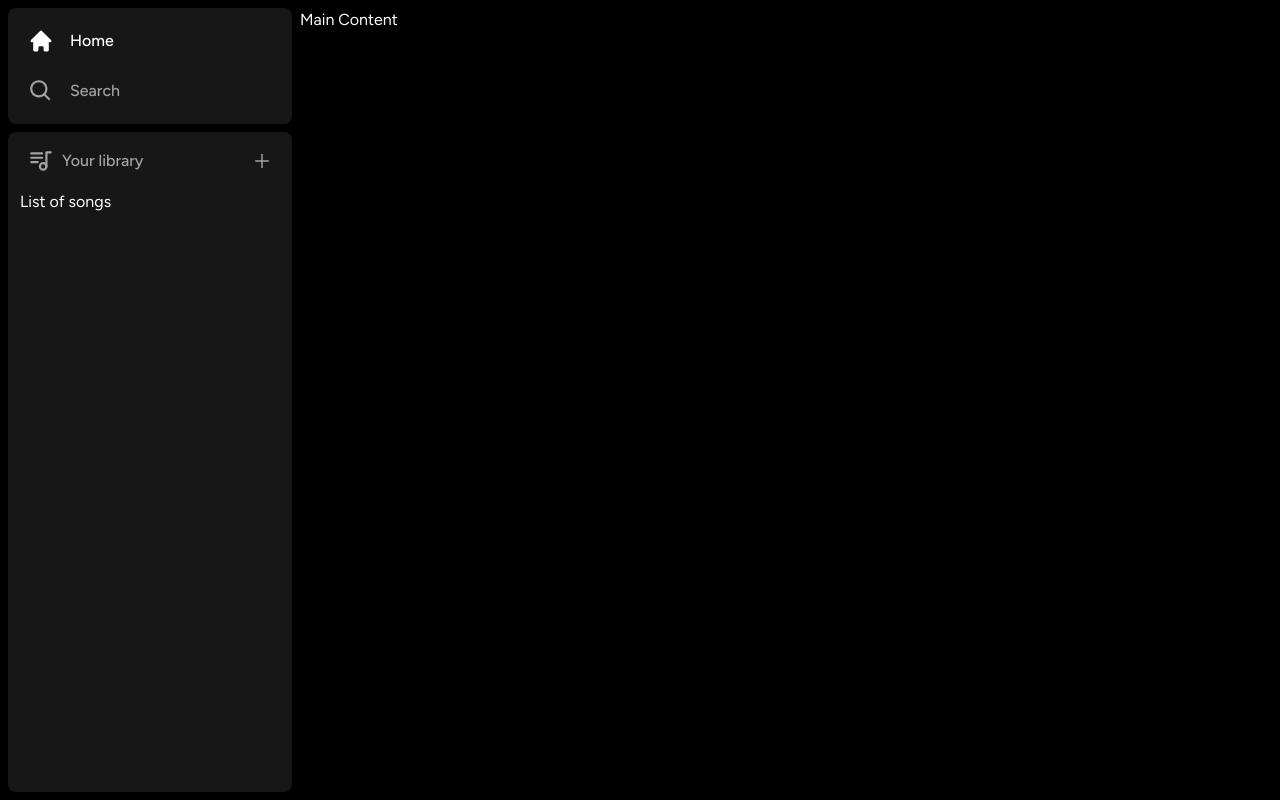
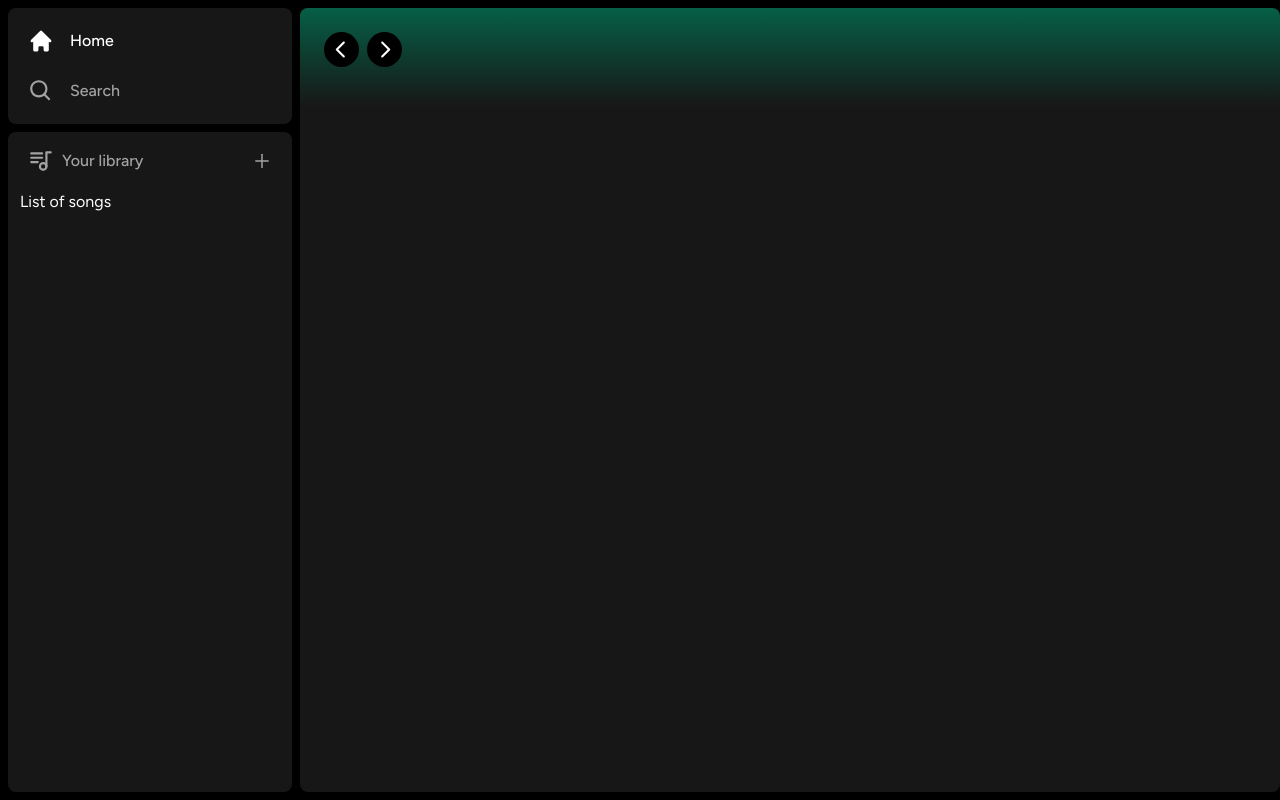
Before and after one commit to timo-tech19/spotify-clone, a Next.js app: page / in a window 1280 px wide. Built offline with nearby package versions, Linux system fonts and the light colour scheme.

Commit message:
added header element with navigation

```diff
--- a/app/(site)/page.tsx
+++ b/app/(site)/page.tsx
@@ -1,5 +1,11 @@
+import Header from "@/components/Header";
+
 function Home() {
-  return <div>Main Content</div>;
+	return (
+		<div className='bg-neutral-900 rounded-lg h-full w-full overflow-hidden overflow-y-auto'>
+			<Header>header</Header>
+		</div>
+	);
 }
 
 export default Home;
--- /dev/null
+++ b/components/Header.tsx
@@ -0,0 +1,56 @@
+"use client";
+
+import { useRouter } from "next/navigation";
+import { twMerge } from "tailwind-merge";
+import { RxCaretLeft, RxCaretRight } from "react-icons/rx";
+import { HiHome } from "react-icons/hi";
+import { BiSearch } from "react-icons/bi";
+
+interface HeaderProps {
+	children: React.ReactNode;
+	className?: string;
+}
+
+const Header: React.FC<HeaderProps> = ({ children, className }) => {
+	const router = useRouter();
+
+	const handleLogout = () => {
+		// handle logout
+	};
+
+	return (
+		<div
+			className={twMerge(
+				"h-fit bg-gradient-to-b from-emerald-800 p-6",
+				className
+			)}
+		>
+			<div className='w-full mb-4 flex items-center justify-between'>
+				<div className='hidden md:flex gap-x-2 items-center'>
+					<button
+						onClick={router.back}
+						className='rounded-full bg-black flex items-center justify-center hover:opacity-75 transition'
+					>
+						<RxCaretLeft size={35} className='text-white' />
+					</button>
+					<button
+						onClick={router.forward}
+						className='rounded-full bg-black flex items-center justify-center hover:opacity-75 transition'
+					>
+						<RxCaretRight size={35} className='text-white' />
+					</button>
+				</div>
+				<div className='flex md:hidden gap-x-2 items-center'>
+					<button className='rounded-full p-2 bg-white flex items-center justify-center hover:opacity-75 transition'>
+						<HiHome className='text-black' size={20} />
+					</button>
+					<button className='rounded-full p-2 bg-white flex items-center justify-center hover:opacity-75 transition'>
+						<BiSearch className='text-black' size={20} />
+					</button>
+				</div>
+			</div>
+		</div>
+	);
+};
+
+export default Header;
```
